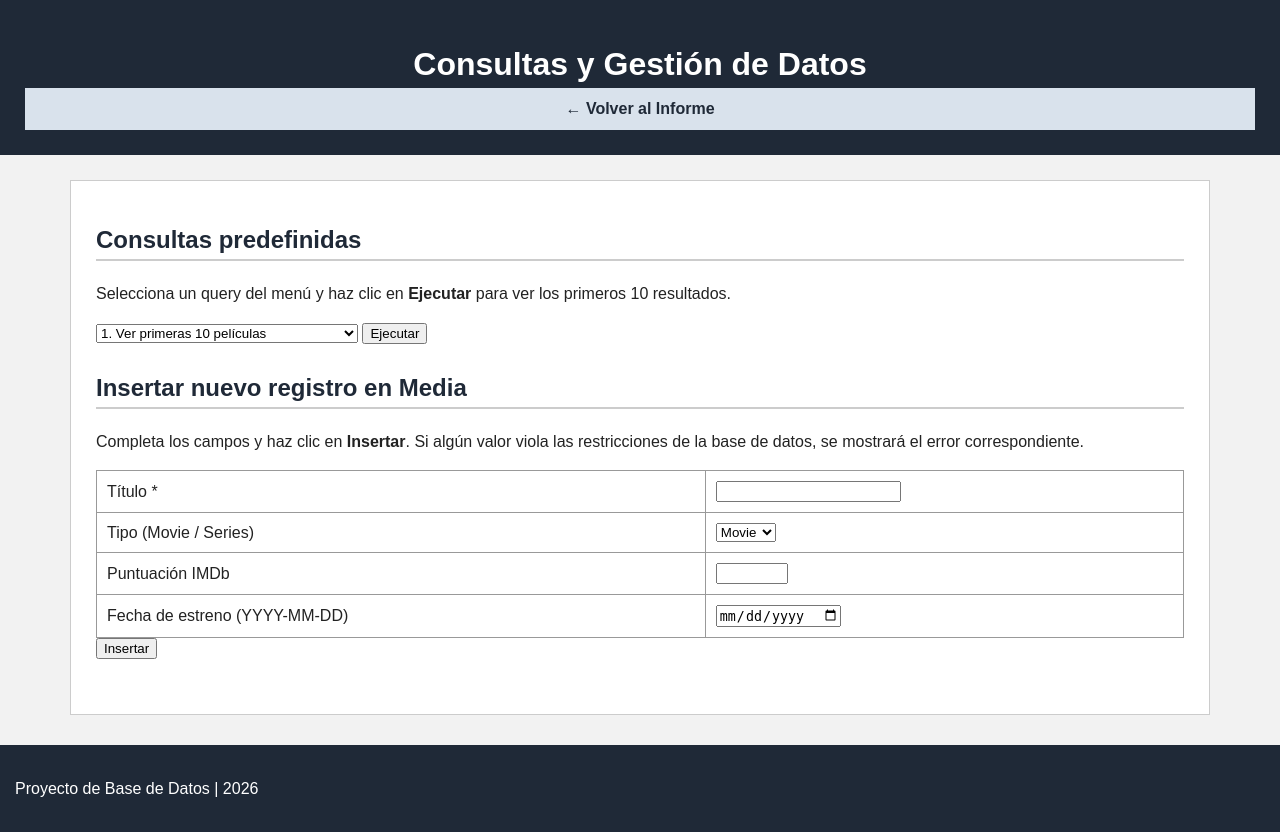
After one commit to tiffie1/database-final, a PHP site: page /queries.php in a window 1280 px wide. The commit adds this page. Run offline with PHP 8.4, Linux system fonts and the light colour scheme.

Commit message:
Create queries.php

```diff
--- /dev/null
+++ b/queries.php
@@ -0,0 +1,299 @@
+<?php
+/*
+ * queries.php
+ * -----------
+ * Esta página tiene dos funciones principales:
+ *   1. Ejecutar queries predefinidas y mostrar los resultados en tabla.
+ *   2. Permitir insertar o modificar registros en la base de datos.
+ *
+ * La base de datos usada es MovieData corriendo en MariaDB/XAMPP local.
+ */
+
+/* =========================================================
+ * CONEXIÓN A LA BASE DE DATOS
+ * ---------------------------------------------------------
+ * mysqli_connect() recibe: host, usuario, contraseña, nombre de BD.
+ * En XAMPP local el usuario por defecto es root sin contraseña.
+ * Si le pusiste contraseña en mariadb-secure-installation,
+ * cámbiala aquí.
+ * ========================================================= */
+$conn = mysqli_connect("localhost", "root", "", "MovieData");
+
+// Si la conexión falla, se detiene todo y se muestra el error.
+if (!$conn) {
+    die("<p>Error de conexión: " . mysqli_connect_error() . "</p>");
+}
+
+// Establecer UTF-8 para que caracteres especiales (japonés, turco, etc.)
+// se lean y escriban correctamente.
+mysqli_set_charset($conn, "utf8mb4");
+
+/* =========================================================
+ * QUERIES PREDEFINIDAS
+ * ---------------------------------------------------------
+ * Cada entrada del arreglo tiene:
+ *   "label" -> lo que ve el usuario en el dropdown
+ *   "sql"   -> el query que se ejecuta (solo los primeros 10
+ *              resultados via LIMIT 10)
+ * Reemplaza estos queries con los tuyos reales.
+ * ========================================================= */
+$queries = [
+    [
+        "label" => "1. Ver primeras 10 películas",
+        "sql"   => "SELECT MediaID, Title, MediaType, IMDbScore
+                    FROM Media
+                    LIMIT 10"
+    ],
+    [
+        "label" => "2. Películas con mayor puntuación IMDb",
+        "sql"   => "SELECT MediaID, Title, IMDbScore
+                    FROM Media
+                    ORDER BY IMDbScore DESC
+                    LIMIT 10"
+    ],
+    [
+        "label" => "3. Actores y sus películas",
+        "sql"   => "SELECT a.ActorName, m.Title
+                    FROM Actor a
+                    JOIN Acts_In ai ON a.ActorID = ai.ActorID
+                    JOIN Media m   ON ai.MediaID = m.MediaID
+                    LIMIT 10"
+    ],
+    [
+        "label" => "4. Géneros disponibles",
+        "sql"   => "SELECT GenreID, GenreName
+                    FROM Genre
+                    LIMIT 10"
+    ],
+    [
+        "label" => "5. Películas por director",
+        "sql"   => "SELECT d.DirectorName, m.Title
+                    FROM Director d
+                    JOIN Directs di ON d.DirectorID = di.DirectorID
+                    JOIN Media m    ON di.MediaID   = m.MediaID
+                    LIMIT 10"
+    ],
+];
+
+/* =========================================================
+ * MANEJO DEL DROPDOWN DE QUERIES
+ * ---------------------------------------------------------
+ * Cuando el usuario selecciona un query y hace clic en
+ * "Ejecutar", el formulario envía el índice del query
+ * seleccionado via POST. Aquí se recibe y se ejecuta.
+ * ========================================================= */
+$queryResults  = null;  // Guardará las filas del resultado
+$queryError    = null;  // Guardará el error si falla el query
+$selectedQuery = -1;    // Índice del query seleccionado
+
+if ($_SERVER["REQUEST_METHOD"] === "POST" && isset($_POST["query_index"])) {
+
+    $selectedQuery = (int) $_POST["query_index"];
+
+    // Verificar que el índice sea válido antes de ejecutar
+    if ($selectedQuery >= 0 && $selectedQuery < count($queries)) {
+
+        $sql    = $queries[$selectedQuery]["sql"];
+        $result = mysqli_query($conn, $sql);
+
+        if ($result) {
+            // mysqli_fetch_all devuelve todas las filas como arreglo asociativo
+            $queryResults = mysqli_fetch_all($result, MYSQLI_ASSOC);
+            mysqli_free_result($result);
+        } else {
+            // Si el query falla (ej. tabla no existe), guardar el mensaje de error
+            $queryError = mysqli_error($conn);
+        }
+    }
+}
+
+/* =========================================================
+ * MANEJO DEL FORMULARIO DE INSERCIÓN / MODIFICACIÓN
+ * ---------------------------------------------------------
+ * El formulario de abajo envía los datos de una nueva
+ * película via POST con action="insert". Aquí se reciben,
+ * se sanitizan, y se insertan en Media.
+ *
+ * mysqli_real_escape_string() previene SQL injection
+ * escapando caracteres peligrosos en los strings.
+ *
+ * Si la base de datos tiene restricciones (NOT NULL,
+ * FOREIGN KEY, CHECK, etc.), MariaDB devolverá un error
+ * que se captura y muestra al usuario.
+ * ========================================================= */
+$insertSuccess = null;
+$insertError   = null;
+
+if ($_SERVER["REQUEST_METHOD"] === "POST" && isset($_POST["action"]) && $_POST["action"] === "insert") {
+
+    // Sanitizar cada campo recibido del formulario.
+    // mysqli_real_escape_string escapa comillas y otros caracteres especiales.
+    $title    = mysqli_real_escape_string($conn, trim($_POST["title"]));
+    $type     = mysqli_real_escape_string($conn, trim($_POST["media_type"]));
+    $score    = mysqli_real_escape_string($conn, trim($_POST["imdb_score"]));
+    $release  = mysqli_real_escape_string($conn, trim($_POST["release_date"]));
+
+    // Construir el INSERT. Los campos que no están en el formulario
+    // se dejan como NULL. Añade más columnas según necesites.
+    $insertSQL = "INSERT INTO Media (Title, MediaType, IMDbScore, ReleaseDate)
+                  VALUES ('$title', '$type',
+                          " . ($score === "" ? "NULL" : "'$score'") . ",
+                          " . ($release === "" ? "NULL" : "'$release'") . ")";
+
+    if (mysqli_query($conn, $insertSQL)) {
+        // mysqli_insert_id() devuelve el ID autogenerado del nuevo registro
+        $insertSuccess = "Registro insertado correctamente con ID: " . mysqli_insert_id($conn);
+    } else {
+        // Si MariaDB rechaza el insert (por restricciones, tipos incorrectos, etc.)
+        // se muestra el error exacto de la base de datos
+        $insertError = mysqli_error($conn);
+    }
+}
+?>
+
+<!DOCTYPE html>
+<html lang="es">
+
+<head>
+    <meta charset="UTF-8">
+    <title>Consultas y Datos</title>
+    <link rel="stylesheet" href="style.css">
+</head>
+
+<body>
+
+    <header>
+        <h1>Consultas y Gestión de Datos</h1>
+        <nav>
+            <!-- Botón para regresar al index principal -->
+            <a href="index.php">← Volver al Informe</a>
+        </nav>
+    </header>
+
+    <main>
+
+        <!-- =====================================================
+             SECCIÓN 1: QUERIES PREDEFINIDAS
+             ===================================================== -->
+        <section id="consultas">
+            <h2>Consultas predefinidas</h2>
+            <p>Selecciona un query del menú y haz clic en <strong>Ejecutar</strong>
+                para ver los primeros 10 resultados.</p>
+
+            <!--
+                Formulario del dropdown.
+                method="POST" envía los datos al mismo archivo (action="").
+                El select envía el índice numérico del query seleccionado.
+            -->
+            <form method="POST" action="">
+                <select name="query_index">
+                    <?php foreach ($queries as $i => $q): ?>
+                        <option value="<?php echo $i; ?>"
+                            <?php echo ($selectedQuery === $i) ? "selected" : ""; ?>>
+                            <?php echo htmlspecialchars($q["label"]); ?>
+                        </option>
+                    <?php endforeach; ?>
+                </select>
+
+                <button type="submit">Ejecutar</button>
+            </form>
+
+            <?php if ($queryError !== null): ?>
+                <!-- Mostrar error si el query falló -->
+                <p style="color:red;">Error en el query: <?php echo htmlspecialchars($queryError); ?></p>
+
+            <?php elseif ($queryResults !== null): ?>
+                <?php if (count($queryResults) === 0): ?>
+                    <p>El query no devolvió resultados.</p>
+                <?php else: ?>
+                    <!--
+                        Construir la tabla dinámicamente.
+                        Los encabezados se sacan de las claves del primer resultado
+                        para que funcione con cualquier query sin hardcodear columnas.
+                    -->
+                    <table>
+                        <tr>
+                            <?php foreach (array_keys($queryResults[0]) as $col): ?>
+                                <th><?php echo htmlspecialchars($col); ?></th>
+                            <?php endforeach; ?>
+                        </tr>
+                        <?php foreach ($queryResults as $row): ?>
+                            <tr>
+                                <?php foreach ($row as $cell): ?>
+                                    <td><?php echo htmlspecialchars((string)$cell); ?></td>
+                                <?php endforeach; ?>
+                            </tr>
+                        <?php endforeach; ?>
+                    </table>
+                <?php endif; ?>
+            <?php endif; ?>
+        </section>
+
+        <!-- =====================================================
+             SECCIÓN 2: INSERTAR / MODIFICAR REGISTROS
+             ===================================================== -->
+        <section id="insertar">
+            <h2>Insertar nuevo registro en Media</h2>
+            <p>Completa los campos y haz clic en <strong>Insertar</strong>.
+                Si algún valor viola las restricciones de la base de datos,
+                se mostrará el error correspondiente.</p>
+
+            <!--
+                El campo oculto "action" con valor "insert" le dice al PHP
+                de arriba que este POST es para insertar, no para ejecutar
+                un query. Así distinguimos los dos formularios.
+            -->
+            <form method="POST" action="">
+                <input type="hidden" name="action" value="insert">
+
+                <table>
+                    <tr>
+                        <td><label for="title">Título *</label></td>
+                        <td><input type="text" id="title" name="title" required></td>
+                    </tr>
+                    <tr>
+                        <td><label for="media_type">Tipo (Movie / Series)</label></td>
+                        <td>
+                            <select id="media_type" name="media_type">
+                                <option value="movie">Movie</option>
+                                <option value="series">Series</option>
+                            </select>
+                        </td>
+                    </tr>
+                    <tr>
+                        <td><label for="imdb_score">Puntuación IMDb</label></td>
+                        <td><input type="number" id="imdb_score" name="imdb_score"
+                                step="0.1" min="0" max="10"></td>
+                    </tr>
+                    <tr>
+                        <td><label for="release_date">Fecha de estreno (YYYY-MM-DD)</label></td>
+                        <td><input type="date" id="release_date" name="release_date"></td>
+                    </tr>
+                </table>
+
+                <button type="submit">Insertar</button>
+            </form>
+
+            <?php if ($insertSuccess !== null): ?>
+                <p style="color:green;"><?php echo htmlspecialchars($insertSuccess); ?></p>
+            <?php endif; ?>
+
+            <?php if ($insertError !== null): ?>
+                <p style="color:red;">Error al insertar: <?php echo htmlspecialchars($insertError); ?></p>
+            <?php endif; ?>
+        </section>
+
+    </main>
+
+    <footer>
+        <p>Proyecto de Base de Datos | <?php echo date("Y"); ?></p>
+    </footer>
+
+</body>
+
+</html>
+
+<?php
+// Cerrar la conexión al final de la página.
+mysqli_close($conn);
+?>
```
Also changed, not shown: index.php (+6 -38 lines).
